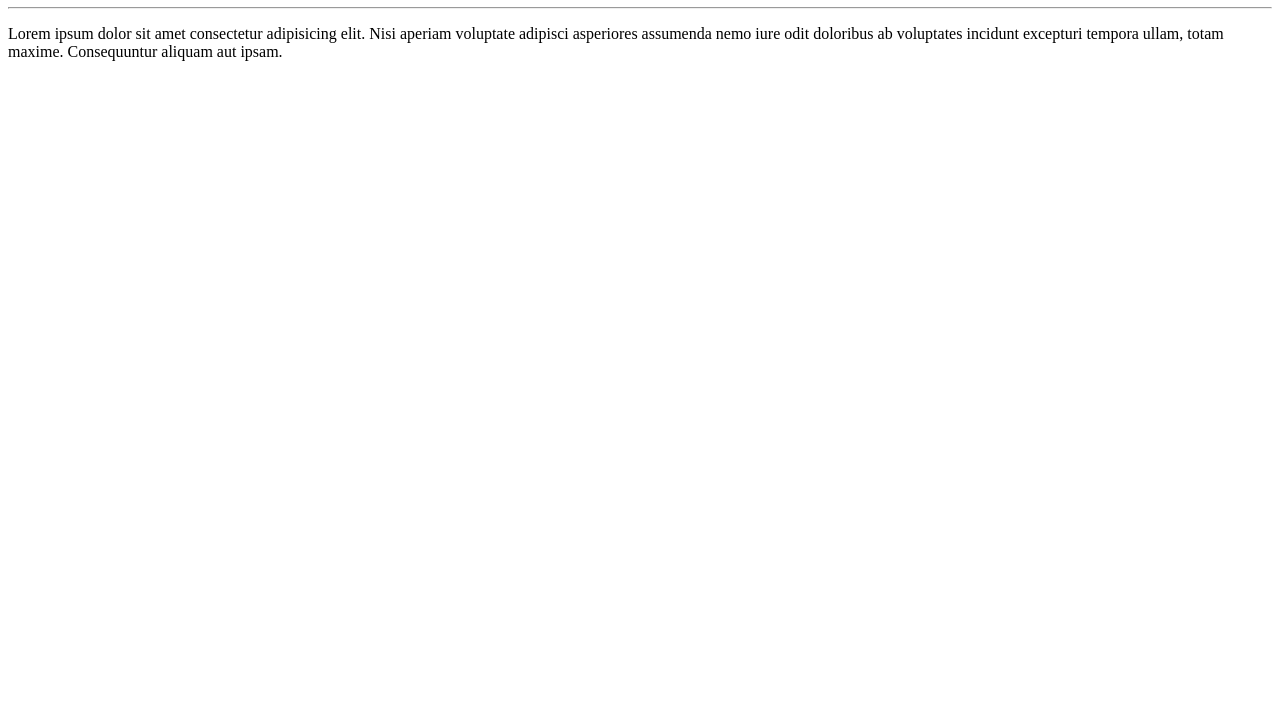
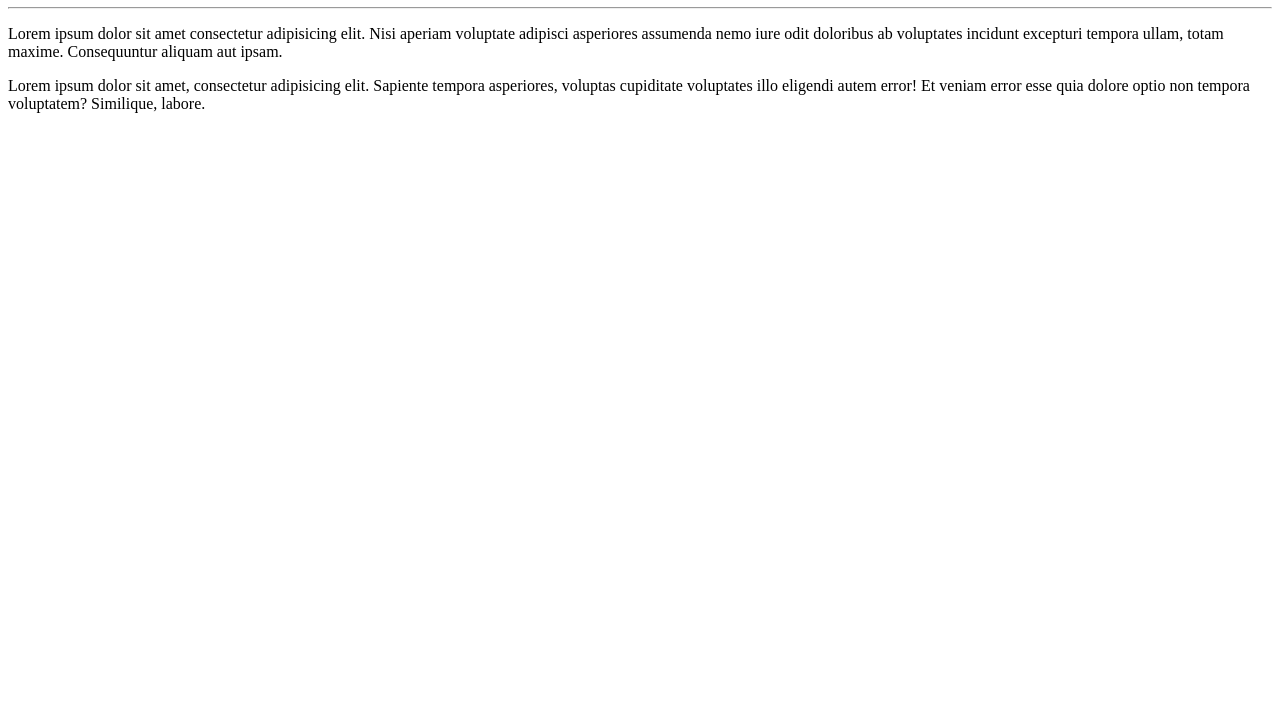
Before and after one commit to github-felipe/Ola-Mundo, a plain HTML site: page site-exemplo/index.html in a window 1280 px wide. Shown: the part 73-800 px from the top of the page. Drawn offline with Linux system fonts and the light colour scheme.

Commit message:
adicionei um parágrafo

```diff
--- a/site-exemplo/index.html
+++ b/site-exemplo/index.html
@@ -9,5 +9,6 @@
     <h1>Olá, Mundo!</h1>
     <hr>
     <p>Lorem ipsum dolor sit amet consectetur adipisicing elit. Nisi aperiam voluptate adipisci asperiores assumenda nemo iure odit doloribus ab voluptates incidunt excepturi tempora ullam, totam maxime. Consequuntur aliquam aut ipsam.</p>
+    <p>Lorem ipsum dolor sit amet, consectetur adipisicing elit. Sapiente tempora asperiores, voluptas cupiditate voluptates illo eligendi autem error! Et veniam error esse quia dolore optio non tempora voluptatem? Similique, labore.</p>
 </body>
 </html>
```
